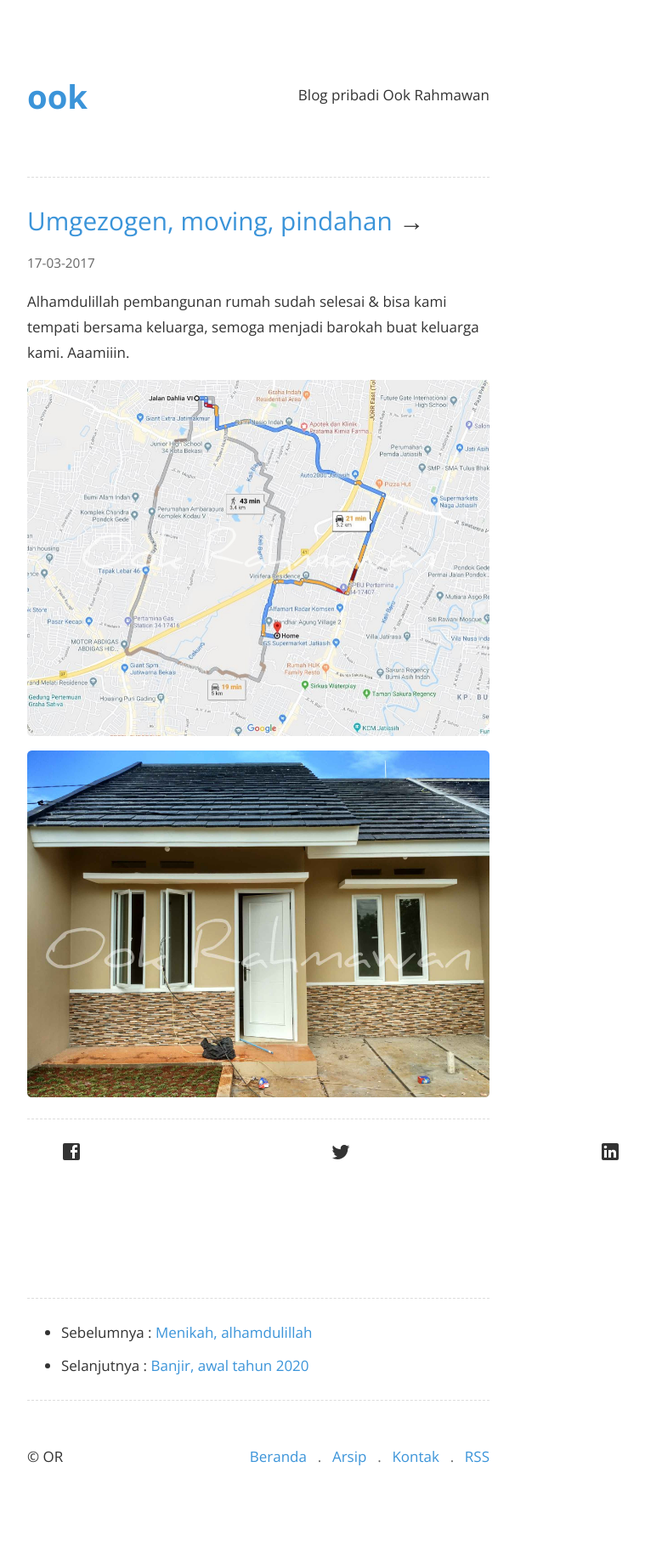
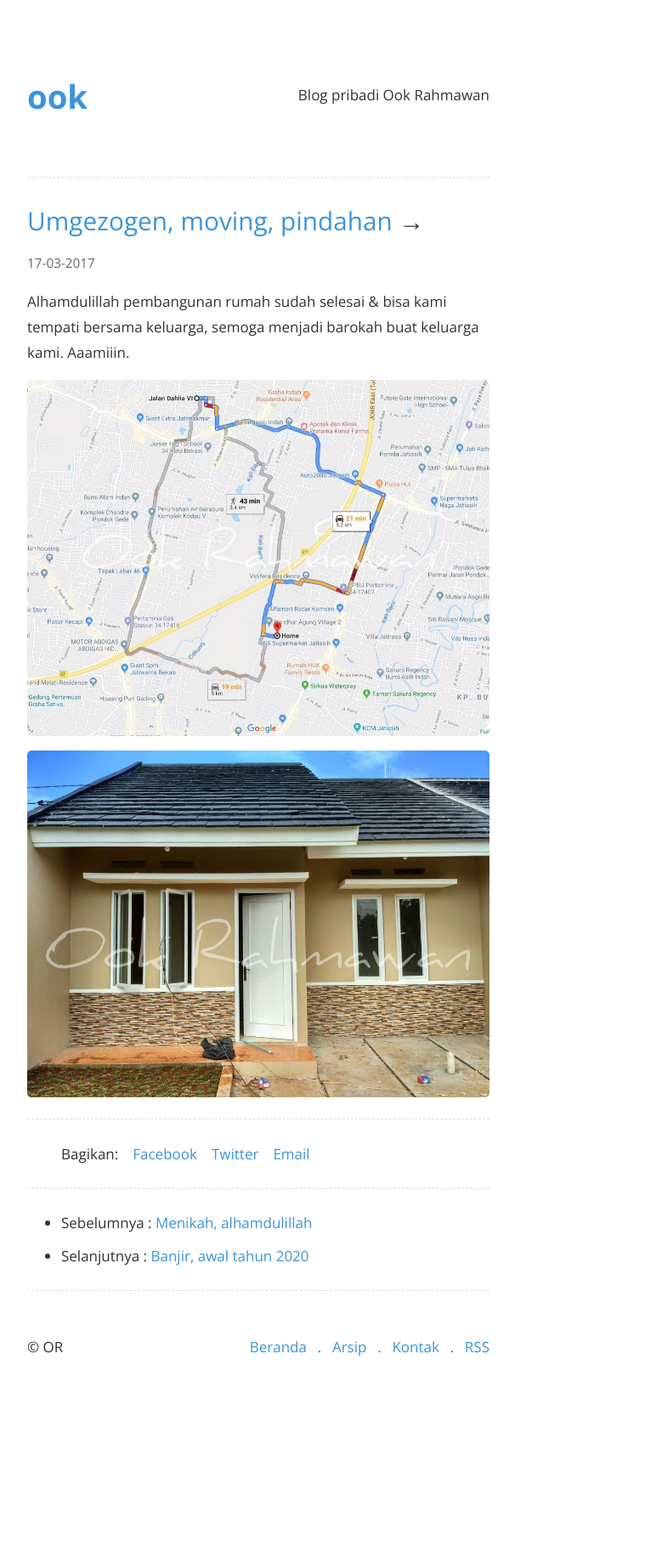
Before and after one commit to krhmwn/krhmwn.github.io, a Jekyll site: the page built from _posts/2017-03-17-umgezogen-moving-pindahan.markdown, in a window 1280 px wide. Shown: the whole page at 85% size, without its empty margins (336-1095 px from the left). Built offline with Jekyll 4.4.1, drawn with Linux system fonts in a browser that asks for light colours; after the commit the page ends 1697 px from its top, so only the background shows below that.

Commit message:
Update share v.1.0

```diff
--- a/_includes/share.html
+++ b/_includes/share.html
@@ -1,8 +1,8 @@
 <nav class="share">
 <ul>
-<li><a href="https://www.facebook.com/sharer/sharer.php?u={{ site.url }}{{ site.baseurl }}{{ page.url }}" title="facebook"><svg xmlns="http://www.w3.org/2000/svg"><path d="M19,4V7H17A1,1 0 0,0 16,8V10H19V13H16V20H13V13H11V10H13V7.5C13,5.56 14.57,4 16.5,4M20,2H4A2,2 0 0,0 2,4V20A2,2 0 0,0 4,22H20A2,2 0 0,0 22,20V4C22,2.89 21.1,2 20,2Z" /></svg></a></li>
-<li><a href="https://twitter.com/intent/tweet?text={{ page.title }}&url={{ site.url }}{{ site.baseurl }}{{ page.url }}" title="twitter"><svg xmlns="http://www.w3.org/2000/svg"><path d="M22.46,6C21.69,6.35 20.86,6.58 20,6.69C20.88,6.16 21.56,5.32 21.88,4.31C21.05,4.81 20.13,5.16 19.16,5.36C18.37,4.5 17.26,4 16,4C13.65,4 11.73,5.92 11.73,8.29C11.73,8.63 11.77,8.96 11.84,9.27C8.28,9.09 5.11,7.38 3,4.79C2.63,5.42 2.42,6.16 2.42,6.94C2.42,8.43 3.17,9.75 4.33,10.5C3.62,10.5 2.96,10.3 2.38,10C2.38,10 2.38,10 2.38,10.03C2.38,12.11 3.86,13.85 5.82,14.24C5.46,14.34 5.08,14.39 4.69,14.39C4.42,14.39 4.15,14.36 3.89,14.31C4.43,16 6,17.26 7.89,17.29C6.43,18.45 4.58,19.13 2.56,19.13C2.22,19.13 1.88,19.11 1.54,19.07C3.44,20.29 5.7,21 8.12,21C16,21 20.33,14.46 20.33,8.79C20.33,8.6 20.33,8.42 20.32,8.23C21.16,7.63 21.88,6.87 22.46,6Z" /></svg></a></li>
-<li><a href="https://www.linkedin.com/shareArticle?mini=true&url={{ site.url }}{{ site.baseurl }}{{ page.url }}" title="linkedin"><svg xmlns="http://www.w3.org/2000/svg"><path d="M19,19H16V13.7A1.5,1.5 0 0,0 14.5,12.2A1.5,1.5 0 0,0 13,13.7V19H10V10H13V11.2C13.5,10.36 14.59,9.8 15.5,9.8A3.5,3.5 0 0,1 19,13.3M6.5,8.31C5.5,8.31 4.69,7.5 4.69,6.5A1.81,1.81 0 0,1 6.5,4.69C7.5,4.69 8.31,5.5 8.31,6.5A1.81,1.81 0 0,1 6.5,8.31M8,19H5V10H8M20,2H4C2.89,2 2,2.89 2,4V20A2,2 0 0,0 4,22H20A2,2 0 0,0 22,20V4C22,2.89 21.1,2 20,2Z" /></svg></a></li>
-<li><a href="mailto:?subject={{ page.title }}&amp;body=Silahkan berkunjung ke {{ site.url }}{{ site.baseurl }}{{ page.url }}" title="email"><svg xmlns="http://www.w3.org/2000/svg"><path d="M20 4H4c-1.1 0-1.99.9-1.99 2L2 18c0 1.1.9 2 2 2h16c1.1 0 2-.9 2-2V6c0-1.1-.9-2-2-2zm0 4l-8 5-8-5V6l8 5 8-5v2z"/><path d="M0 0h24v24H0z" fill="none"/></svg></a></li>
+<li>Bagikan: </li>
+<li><a href="https://www.facebook.com/sharer/sharer.php?u={{ site.url }}{{ site.baseurl }}{{ page.url }}" title="facebook">Facebook</a></li>
+<li><a href="https://twitter.com/intent/tweet?text={{ page.title }}&url={{ site.url }}{{ site.baseurl }}{{ page.url }}" title="twitter">Twitter</a></li>
+<li><a href="mailto:?subject={{ page.title }}&amp;body={{ site.url }}{{ site.baseurl }}{{ page.url }}" title="email">Email</a></li>
 </ul>
 </nav>
```
